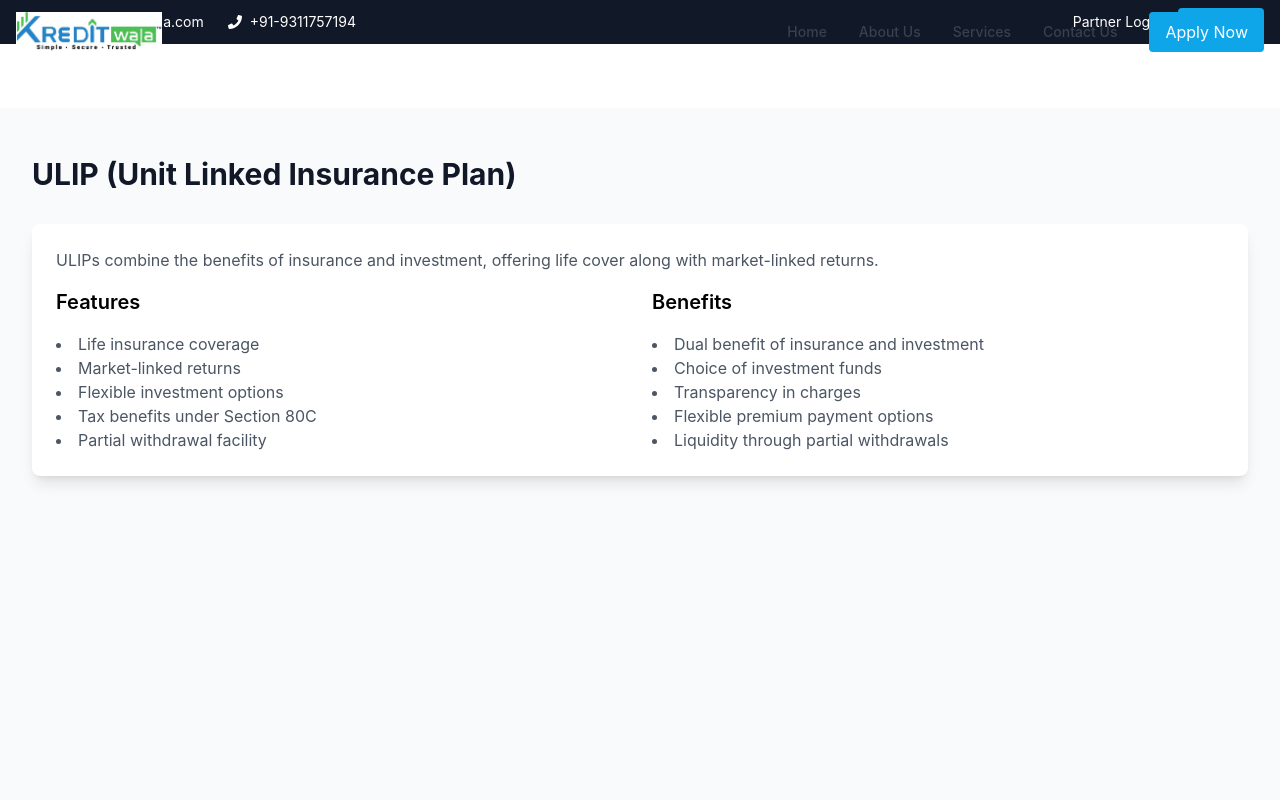
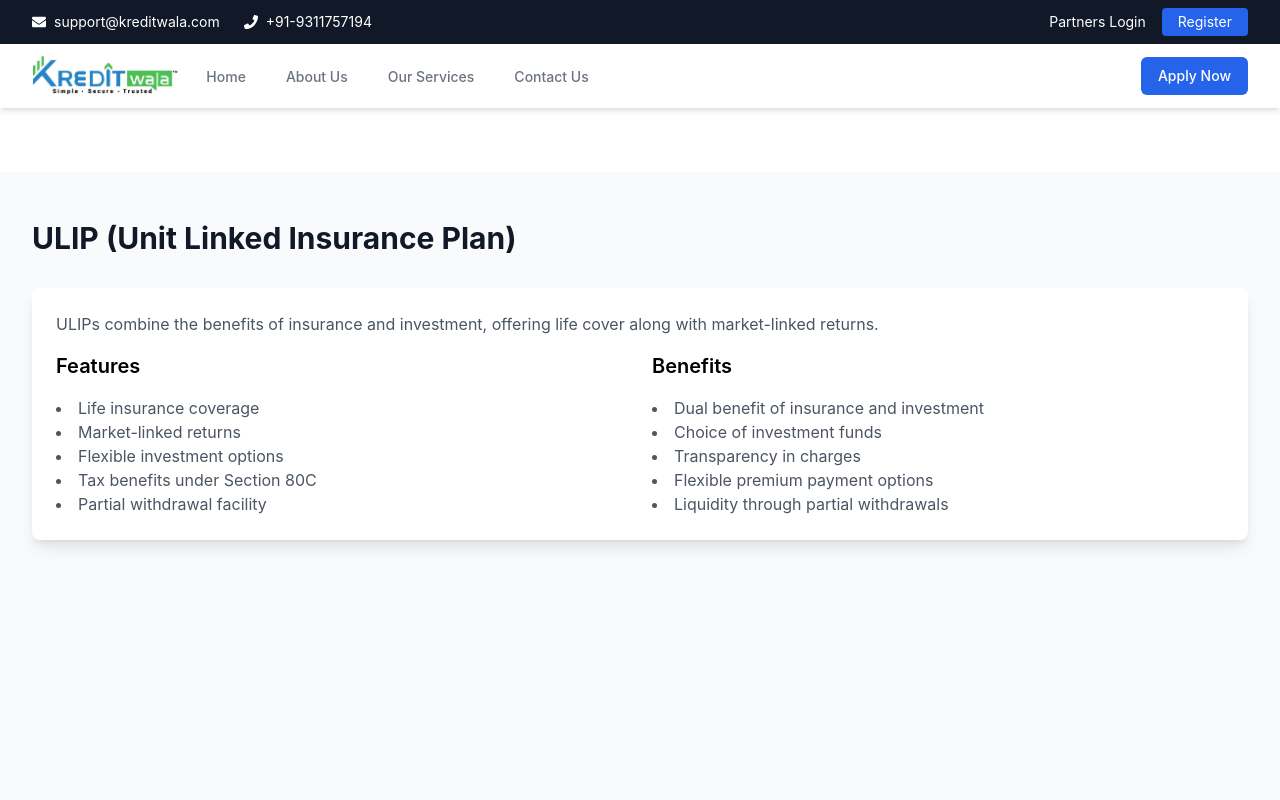
Before and after one commit to manishisspecial/kreditwala, a React (Create React App) app: page /insurance/ulip in a window 1280 px wide. Shown: the top 800 px of the page. Built offline with nearby package versions, Linux system fonts and the light colour scheme.

Commit message:
Update navbar design and add BackToTop component

```diff
--- a/src/components/common/Navbar.tsx
+++ b/src/components/common/Navbar.tsx
@@ -1,58 +1,72 @@
-import React, { useState, useEffect } from 'react';
-import { Link, useLocation } from 'react-router-dom';
-import { FaBars, FaTimes, FaPhone, FaEnvelope } from 'react-icons/fa';
+import React, { useState } from 'react';
+import { Link } from 'react-router-dom';
+import { FaPhone, FaEnvelope } from 'react-icons/fa';
 
 const Navbar = () => {
-  const [isOpen, setIsOpen] = useState(false);
-  const [scrolled, setScrolled] = useState(false);
-  const location = useLocation();
-
-  useEffect(() => {
-    const handleScroll = () => {
-      if (window.scrollY > 0) {
-        setScrolled(true);
-      } else {
-        setScrolled(false);
-      }
-    };
-
-    window.addEventListener('scroll', handleScroll);
-    return () => window.removeEventListener('scroll', handleScroll);
-  }, []);
+  const [isMenuOpen, setIsMenuOpen] = useState(false);
 
   const toggleMenu = () => {
-    setIsOpen(!isOpen);
+    setIsMenuOpen(!isMenuOpen);
   };
 
   return (
     <>
       {/* Top Bar */}
       <div className="bg-gray-900 text-white py-2">
-        <div className="container mx-auto px-4">
-          <div className="flex flex-col sm:flex-row justify-between items-center">
-            {/* Contact Info */}
-            <div className="flex flex-col sm:flex-row items-center space-y-2 sm:space-y-0 sm:space-x-6">
-              <a href="mailto:support@kreditwala.com" className="flex items-center text-sm hover:text-primary-500">
+        <div className="max-w-7xl mx-auto px-4 sm:px-6 lg:px-8">
+          {/* Mobile Layout */}
+          <div className="sm:hidden flex flex-col space-y-2">
+            <div className="flex justify-between">
+              <a href="mailto:support@kreditwala.com" className="flex items-center text-sm hover:text-blue-400">
                 <FaEnvelope className="mr-2" />
                 support@kreditwala.com
               </a>
-              <a href="tel:+919311757194" className="flex items-center text-sm hover:text-primary-500">
+              <a href="tel:+919311757194" className="flex items-center text-sm hover:text-blue-400">
+                <FaPhone className="mr-2" />
+                +91-9311757194
+              </a>
+            </div>
+            <div className="flex justify-between">
+              <Link
+                to="/partner/login"
+                className="text-sm text-white hover:text-blue-400"
+              >
+                Partners Login
+              </Link>
+              <Link
+                to="/partner/register"
+                className="text-sm bg-blue-600 hover:bg-blue-700 text-white px-4 py-1 rounded"
+              >
+                Register
+              </Link>
+            </div>
+          </div>
+
+          {/* Desktop Layout */}
+          <div className="hidden sm:flex flex-row justify-between items-center">
+            {/* Contact Info */}
+            <div className="flex items-center space-x-6">
+              <a href="mailto:support@kreditwala.com" className="flex items-center text-sm hover:text-blue-400">
+                <FaEnvelope className="mr-2" />
+                support@kreditwala.com
+              </a>
+              <a href="tel:+919311757194" className="flex items-center text-sm hover:text-blue-400">
                 <FaPhone className="mr-2" />
                 +91-9311757194
               </a>
             </div>
 
             {/* Partner Links */}
-            <div className="flex items-center space-x-4 mt-2 sm:mt-0">
+            <div className="flex items-center space-x-4">
               <Link
                 to="/partner/login"
-                className="text-sm text-white hover:text-primary-500"
+                className="text-sm text-white hover:text-blue-400"
               >
-                Partner Login
+                Partners Login
               </Link>
               <Link
                 to="/partner/register"
-                className="text-sm bg-primary-500 hover:bg-primary-600 text-white px-4 py-1 rounded"
+                className="text-sm bg-blue-600 hover:bg-blue-700 text-white px-4 py-1 rounded"
               >
                 Register
               </Link>
@@ -62,10 +76,11 @@ const Navbar = () => {
       </div>
 
       {/* Main Navbar */}
-      <nav className={`fixed w-full z-50 transition-all duration-300 ${scrolled ? 'bg-white shadow-md' : 'bg-transparent'}`}>
-        <div className="container mx-auto px-4">
-          <div className="flex justify-between items-center h-16">
-            {/* Logo */}
+      <header className="bg-white shadow-md">
+        <nav className="max-w-7xl mx-auto px-4 sm:px-6 lg:px-8">
+          <div className="flex justify-between h-16">
+            <div className="flex">
+              <div className="flex-shrink-0 flex items-center">
                 <Link to="/" className="flex items-center">
                   <img
                     src="/images/logo.jpg"
@@ -73,130 +88,107 @@ const Navbar = () => {
                     className="h-10"
                   />
                 </Link>
-
-            {/* Desktop Menu */}
-            <div className="hidden md:flex items-center space-x-8">
+              </div>
+              <div className="hidden sm:ml-6 sm:flex sm:space-x-8">
                 <Link
                   to="/"
-                className={`text-sm font-medium transition-colors ${
-                  location.pathname === '/'
-                    ? 'text-primary-500'
-                    : 'text-gray-700 hover:text-primary-500'
-                }`}
+                  className="border-transparent text-gray-500 hover:border-blue-500 hover:text-blue-900 inline-flex items-center px-1 pt-1 border-b-2 text-sm font-medium"
                 >
                   Home
                 </Link>
                 <Link
                   to="/about"
-                className={`text-sm font-medium transition-colors ${
-                  location.pathname === '/about'
-                    ? 'text-primary-500'
-                    : 'text-gray-700 hover:text-primary-500'
-                }`}
+                  className="border-transparent text-gray-500 hover:border-blue-500 hover:text-blue-900 inline-flex items-center px-1 pt-1 border-b-2 text-sm font-medium"
                 >
                   About Us
                 </Link>
                 <Link
                   to="/services"
-                className={`text-sm font-medium transition-colors ${
-                  location.pathname === '/services'
-                    ? 'text-primary-500'
-                    : 'text-gray-700 hover:text-primary-500'
-                }`}
+                  className="border-transparent text-gray-500 hover:border-blue-500 hover:text-blue-900 inline-flex items-center px-1 pt-1 border-b-2 text-sm font-medium"
                 >
-                Services
+                  Our Services
                 </Link>
                 <Link
                   to="/contact"
-                className={`text-sm font-medium transition-colors ${
-                  location.pathname === '/contact'
-                    ? 'text-primary-500'
-                    : 'text-gray-700 hover:text-primary-500'
-                }`}
+                  className="border-transparent text-gray-500 hover:border-blue-500 hover:text-blue-900 inline-flex items-center px-1 pt-1 border-b-2 text-sm font-medium"
+                >
+                  Contact Us
+                </Link>
+              </div>
+            </div>
+            <div className="hidden sm:ml-6 sm:flex sm:items-center">
+              <Link
+                to="/apply-now"
+                className="inline-flex items-center px-4 py-2 border border-transparent text-sm font-medium rounded-md text-white bg-blue-600 hover:bg-blue-700"
+              >
+                Apply Now
+              </Link>
+            </div>
+            <div className="-mr-2 flex items-center sm:hidden">
+              <button
+                onClick={toggleMenu}
+                className="inline-flex items-center justify-center p-2 rounded-md text-gray-400 hover:text-gray-500 hover:bg-gray-100 focus:outline-none focus:ring-2 focus:ring-inset focus:ring-blue-500"
+              >
+                <span className="sr-only">Open main menu</span>
+                <svg
+                  className={`${isMenuOpen ? 'hidden' : 'block'} h-6 w-6`}
+                  xmlns="http://www.w3.org/2000/svg"
+                  fill="none"
+                  viewBox="0 0 24 24"
+                  stroke="currentColor"
+                >
+                  <path strokeLinecap="round" strokeLinejoin="round" strokeWidth={2} d="M4 6h16M4 12h16M4 18h16" />
+                </svg>
+                <svg
+                  className={`${isMenuOpen ? 'block' : 'hidden'} h-6 w-6`}
+                  xmlns="http://www.w3.org/2000/svg"
+                  fill="none"
+                  viewBox="0 0 24 24"
+                  stroke="currentColor"
+                >
+                  <path strokeLinecap="round" strokeLinejoin="round" strokeWidth={2} d="M6 18L18 6M6 6l12 12" />
+                </svg>
+              </button>
+            </div>
+          </div>
+        </nav>
+
+        {/* Mobile menu */}
+        <div className={`${isMenuOpen ? 'block' : 'hidden'} sm:hidden`}>
+          <div className="pt-2 pb-3 space-y-1">
+            <Link
+              to="/"
+              className="block pl-3 pr-4 py-2 border-l-4 border-transparent text-base font-medium text-gray-600 hover:text-gray-800 hover:bg-gray-50 hover:border-blue-500"
+            >
+              Home
+            </Link>
+            <Link
+              to="/about"
+              className="block pl-3 pr-4 py-2 border-l-4 border-transparent text-base font-medium text-gray-600 hover:text-gray-800 hover:bg-gray-50 hover:border-blue-500"
+            >
+              About Us
+            </Link>
+            <Link
+              to="/services"
+              className="block pl-3 pr-4 py-2 border-l-4 border-transparent text-base font-medium text-gray-600 hover:text-gray-800 hover:bg-gray-50 hover:border-blue-500"
+            >
+              Our Services
+            </Link>
+            <Link
+              to="/contact"
+              className="block pl-3 pr-4 py-2 border-l-4 border-transparent text-base font-medium text-gray-600 hover:text-gray-800 hover:bg-gray-50 hover:border-blue-500"
             >
               Contact Us
             </Link>
             <Link
               to="/apply-now"
-                className="bg-primary-500 hover:bg-primary-600 text-white px-4 py-2 rounded transition-colors"
-              >
-                Apply Now
-              </Link>
-            </div>
-
-            {/* Mobile Menu Button */}
-            <div className="md:hidden">
-              <button
-                onClick={toggleMenu}
-                className="text-gray-700 hover:text-primary-500 focus:outline-none"
-              >
-                {isOpen ? <FaTimes size={24} /> : <FaBars size={24} />}
-              </button>
-            </div>
-          </div>
-        </div>
-
-        {/* Mobile Menu */}
-        {isOpen && (
-          <div className="md:hidden bg-white shadow-lg">
-            <div className="container mx-auto px-4 py-4">
-              <div className="flex flex-col space-y-4">
-                <Link
-                  to="/"
-                  className={`text-sm font-medium transition-colors ${
-                    location.pathname === '/'
-                      ? 'text-primary-500'
-                      : 'text-gray-700 hover:text-primary-500'
-                  }`}
-                  onClick={toggleMenu}
-                >
-                  Home
-                </Link>
-                <Link
-                  to="/about"
-                  className={`text-sm font-medium transition-colors ${
-                    location.pathname === '/about'
-                      ? 'text-primary-500'
-                      : 'text-gray-700 hover:text-primary-500'
-                  }`}
-                  onClick={toggleMenu}
-                >
-                  About Us
-                </Link>
-                <Link
-                  to="/services"
-                  className={`text-sm font-medium transition-colors ${
-                    location.pathname === '/services'
-                      ? 'text-primary-500'
-                      : 'text-gray-700 hover:text-primary-500'
-                  }`}
-                  onClick={toggleMenu}
-                >
-                  Services
-                </Link>
-                <Link
-                  to="/contact"
-                  className={`text-sm font-medium transition-colors ${
-                    location.pathname === '/contact'
-                      ? 'text-primary-500'
-                      : 'text-gray-700 hover:text-primary-500'
-                  }`}
-                  onClick={toggleMenu}
-                >
-                  Contact Us
-                </Link>
-                <Link
-                  to="/apply-now"
-                  className="bg-primary-500 hover:bg-primary-600 text-white px-4 py-2 rounded transition-colors text-center"
-                  onClick={toggleMenu}
+              className="block pl-3 pr-4 py-2 border-l-4 border-transparent text-base font-medium text-gray-600 hover:text-gray-800 hover:bg-gray-50 hover:border-blue-500"
             >
               Apply Now
             </Link>
           </div>
         </div>
-          </div>
-        )}
-      </nav>
+      </header>
     </>
   );
 };
```
Also changed, not shown: src/components/common/BackToTop.tsx (added, +44 -0 lines). Lines whose indentation alone changed are shown as unchanged.
